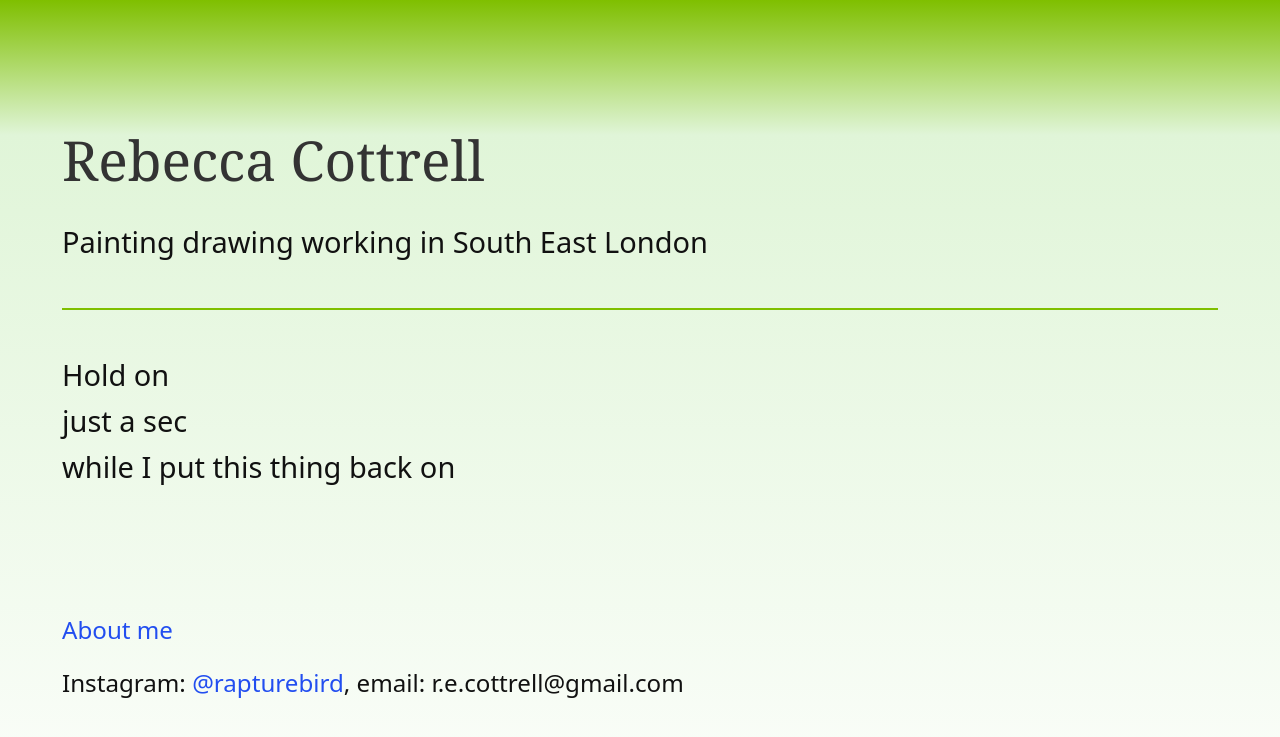
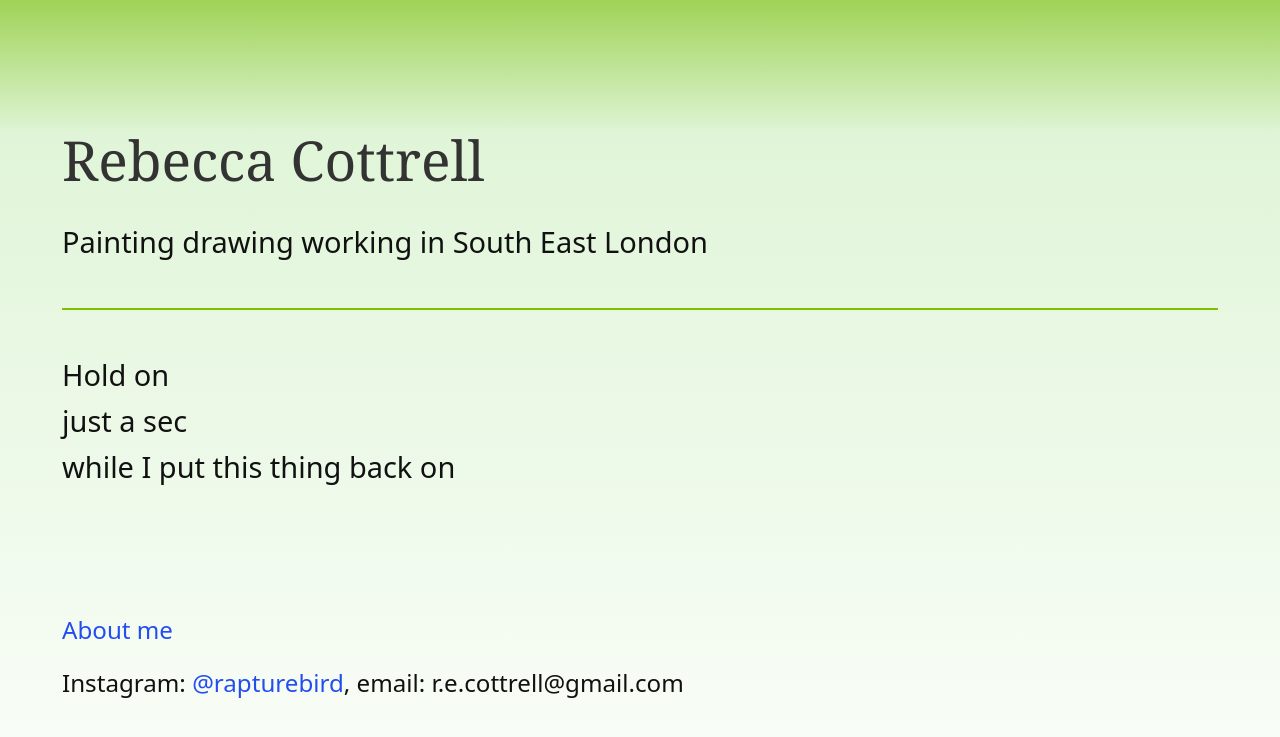
Before and after one commit to rivalee/rivalee.github.io, a Jekyll site: the page built from index.html, in a window 1280 px wide. Shown: the top 737 px of the page. Built offline with Jekyll 4.4.1, drawn with Linux system fonts in a browser that asks for light colours; some web fonts are replaced.

Commit message:
Use paler green for gradient top
- Change top color from #7FBF00 to #9FD356 (paler green)
- Maintains quick fade to pale green at 15%
- More subtle and refined

Co-authored-by: Copilot <223556219+Copilot@users.noreply.github.com>

```diff
--- a/_sass/minima/custom-styles.scss
+++ b/_sass/minima/custom-styles.scss
@@ -17,7 +17,7 @@ h1, h2, h3 {
 
 body.about-page,
 body.index-page {
-  background: linear-gradient(180deg, #7FBF00 0%, #E0F5D8 15%, #ffffff 100%) !important;
+  background: linear-gradient(180deg, #9FD356 0%, #E0F5D8 15%, #ffffff 100%) !important;
 }
 
 hr {
```
